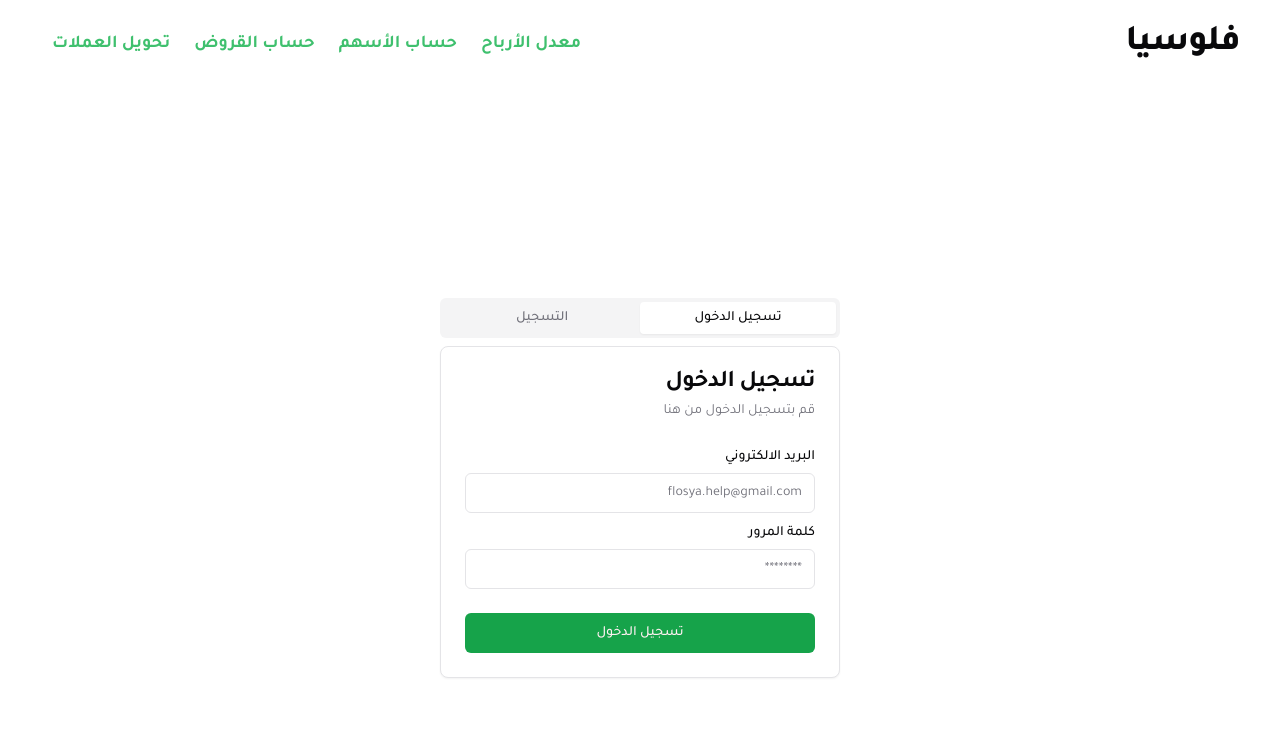
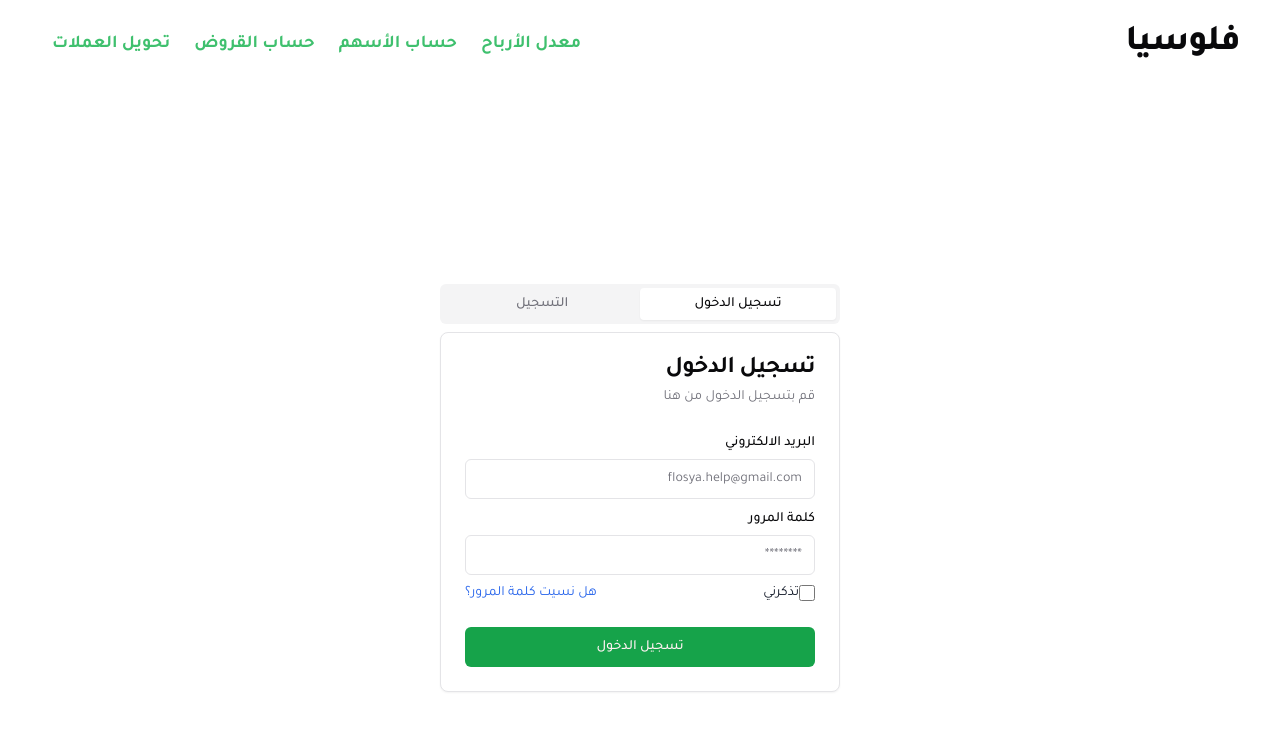
Before and after one commit to HassanAlabdulal/Hasady, a Next.js app: page /register in a window 1280 px wide. Shown: the top 730 px of the page. Built offline with nearby package versions, Linux system fonts and the light colour scheme.

Commit message:
add: remmber me box and forget password link

```diff
--- a/app/register/page.tsx
+++ b/app/register/page.tsx
@@ -78,6 +78,11 @@ export function TabsDemo() {
     }
   };
 
+  const [rememberMe, setRememberMe] = useState(false);
+  // Handle Remember Me change
+  const handleRememberMeChange = (e: { target: { checked: boolean | ((prevState: boolean) => boolean); }; }) => {
+    setRememberMe(e.target.checked);
+  };
 
   return (
     <div className="flex items-center justify-center h-screen">
@@ -103,6 +108,22 @@ export function TabsDemo() {
               <Label htmlFor="password">كلمة المرور</Label>
               <Input id="password" type="password" placeholder="********" />
             </div>
+
+                {/* New - Remember Me Checkbox and Forgot Password link */}
+                <div className="flex items-center justify-between">
+                <div className="flex items-center">
+                  <input
+                    id="rememberMe"
+                    type="checkbox"
+                    checked={rememberMe}
+                    onChange={handleRememberMeChange}
+                    className="w-4 h-4 text-blue-600 border-gray-300 rounded focus:ring-blue-500"
+                  />
+                  <label htmlFor="rememberMe" className="ml-2 text-sm text-gray-900">تذكرني</label>
+                </div>
+                <a href="#" className="text-sm text-blue-600 hover:underline">هل نسيت كلمة المرور؟</a>
+              </div>
+
           </CardContent>
           <CardFooter>
             <Button className="w-full">تسجيل الدخول</Button>
--- a/validators/auth.ts
+++ b/validators/auth.ts
@@ -2,7 +2,9 @@ import { z } from "zod";
 
 export const registerSchema = z.object({
   email: z.string().email({ message: "البريد الالكتروني المدخل غير صحيح" }),
-  password: z.string().min(1, { message: "يرجى إدخال كلمة المرور" }),
+  password: z.string()
+  .min(6, { message: "يجب أن تحتوي كلمة المرور على ٦ خانات على الأقل" })
+  .max(100),
   emailSignUp: z.string().email({ message: "البريد الالكتروني المدخل غير صحيح" }),
   firstname: z.string()
     .min(2, { message: "اكتب الاسم بشكل صحيح" })
```
